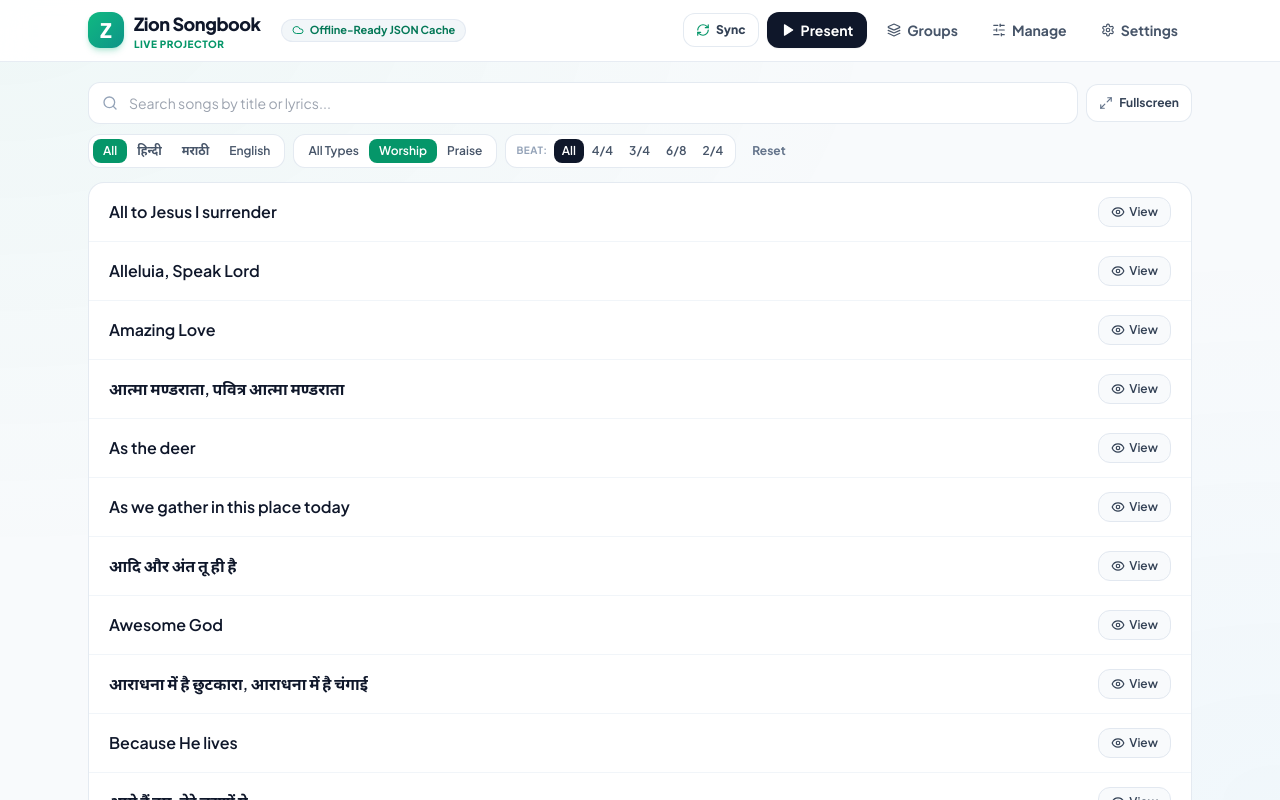
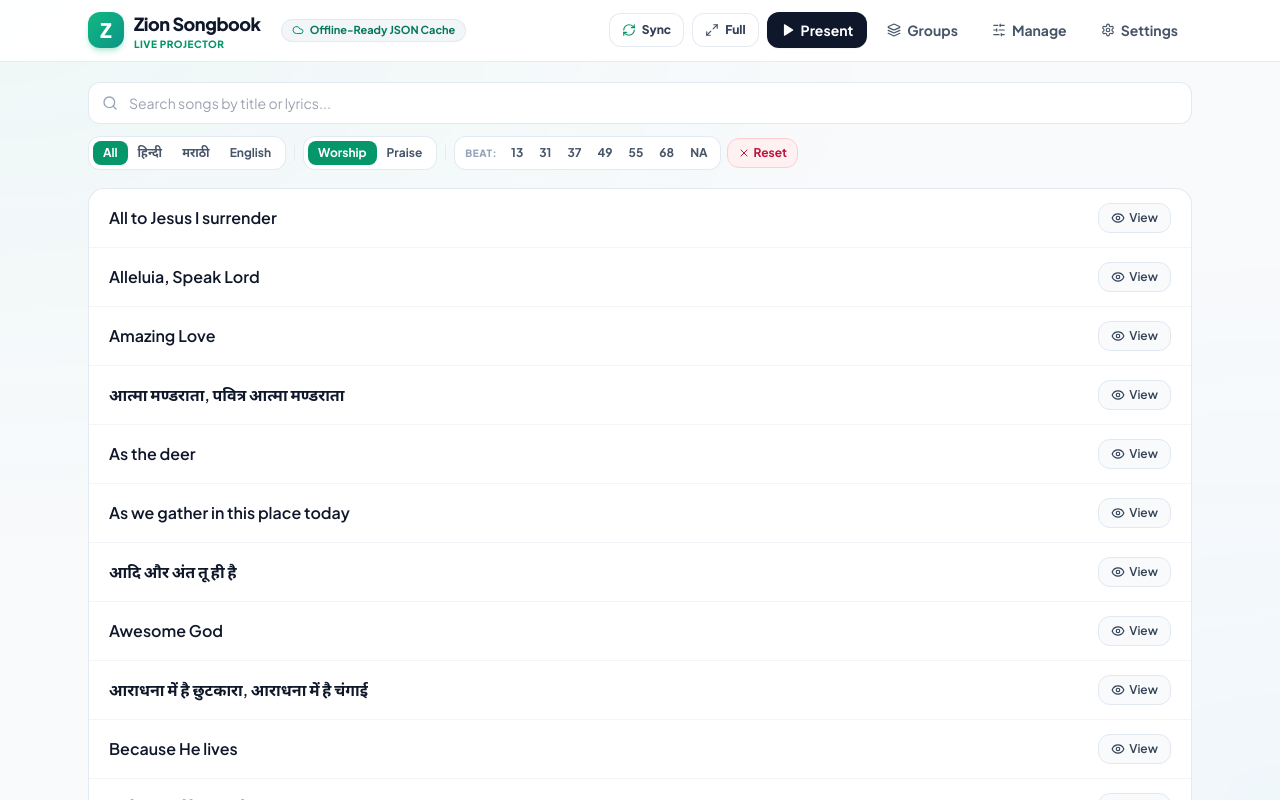
Before and after one commit to codelift-projects/songbook, a React (Vite) app: page / in a window 1280 px wide. Both pictures are taken after a click on the button "Worship". Shown: the top 800 px of the page. Built offline with nearby package versions, Linux system fonts and the light colour scheme; no server answers; the database is empty.

Commit message:
feat: navbar fullscreen toggle, prebuilt filter bar with 13/31/37/49/55/68/NA beats and integer tempo

```diff
--- a/src/components/BeatTempoModal.jsx
+++ b/src/components/BeatTempoModal.jsx
@@ -1,14 +1,14 @@
 import { useState, useEffect, useRef } from 'react';
 import { X, Check, Activity, Music, Sparkles } from 'lucide-react';
 
-const COMMON_BEATS = ['4/4', '3/4', '6/8', '2/4'];
+const BEAT_PRESETS = ['13', '31', '37', '49', '55', '68', 'NA'];
 
 export default function BeatTempoModal({ open, song, onClose, onSave }) {
   if (!open || !song) return null;
 
   const [songType, setSongType] = useState(song.type === 'praise' ? 'praise' : 'worship');
-  const [beat, setBeat] = useState(song.beat || '4/4');
-  const [tempo, setTempo] = useState(song.tempo != null ? Number(song.tempo) : 75);
+  const [beat, setBeat] = useState(song.beat || '13');
+  const [tempo, setTempo] = useState(song.tempo != null ? Math.round(Number(song.tempo)) : 75);
   const [saving, setSaving] = useState(false);
   const [saveSuccess, setSaveSuccess] = useState(false);
 
@@ -19,8 +19,8 @@ export default function BeatTempoModal({ open, song, onClose, onSave }) {
   useEffect(() => {
     if (song) {
       setSongType(song.type === 'praise' ? 'praise' : 'worship');
-      setBeat(song.beat || '4/4');
-      setTempo(song.tempo != null ? Number(song.tempo) : 75);
+      setBeat(song.beat || '');
+      setTempo(song.tempo != null ? Math.round(Number(song.tempo)) : 75);
       setSaveSuccess(false);
       tapTimesRef.current = [];
       setTapDisplay(null);
@@ -142,13 +142,13 @@ export default function BeatTempoModal({ open, song, onClose, onSave }) {
               </span>
             </div>
 
-            <div className="grid grid-cols-4 gap-1.5 mb-2">
-              {COMMON_BEATS.map((b) => (
+            <div className="grid grid-cols-4 sm:grid-cols-7 gap-1.5 mb-2">
+              {BEAT_PRESETS.map((b) => (
                 <button
                   key={b}
                   type="button"
                   onClick={() => setBeat(b)}
-                  className={`rounded-xl border py-2 text-xs font-black transition ${
+                  className={`rounded-xl border py-1.5 px-1 text-xs font-black transition ${
                     beat === b
                       ? 'border-emerald-600 bg-emerald-600 text-white shadow-2xs'
                       : 'border-slate-200 bg-white text-slate-700 hover:bg-slate-50'
@@ -161,41 +161,45 @@ export default function BeatTempoModal({ open, song, onClose, onSave }) {
 
             <input
               type="text"
-              placeholder="Or custom beat (e.g. 12/8, 2/4)..."
+              placeholder="Or add custom beat (e.g. 13, 31, 4/4)..."
               value={beat}
               onChange={(e) => setBeat(e.target.value)}
               className="w-full rounded-xl border border-slate-200/90 bg-slate-50/60 px-3 py-2 text-xs font-bold text-slate-800 focus:bg-white focus:border-emerald-600 focus:outline-none focus:ring-1 focus:ring-emerald-600"
             />
           </div>
 
-          {/* Tempo (BPM) */}
+          {/* Tempo (BPM) - Integer Number */}
           <div>
             <div className="flex items-center justify-between mb-1.5">
               <label className="block text-xs font-black text-slate-700">
                 Tempo (BPM)
               </label>
               <span className="text-xs font-black text-emerald-700 flex items-center gap-1">
-                ♩ {tempo} BPM
+                ♩ {tempo ? Math.round(Number(tempo)) : '--'} BPM
               </span>
             </div>
 
-            {/* Slider and direct input */}
+            {/* Slider and direct integer input */}
             <div className="flex items-center gap-3">
               <input
                 type="range"
                 min="40"
-                max="200"
+                max="220"
                 step="1"
-                value={tempo}
-                onChange={(e) => setTempo(Number(e.target.value))}
+                value={tempo || 75}
+                onChange={(e) => setTempo(Math.round(Number(e.target.value)))}
                 className="w-full accent-emerald-600 cursor-pointer"
               />
               <input
                 type="number"
                 min="30"
                 max="260"
+                step="1"
                 value={tempo}
-                onChange={(e) => setTempo(Number(e.target.value))}
+                onChange={(e) => {
+                  const val = parseInt(e.target.value, 10);
+                  setTempo(isNaN(val) ? '' : Math.max(0, Math.min(300, val)));
+                }}
                 className="w-16 rounded-xl border border-slate-200 text-center py-1.5 text-xs font-black text-slate-900 focus:border-emerald-600 focus:outline-none"
               />
             </div>
@@ -207,7 +211,7 @@ export default function BeatTempoModal({ open, song, onClose, onSave }) {
                   <button
                     key={delta}
                     type="button"
-                    onClick={() => setTempo((t) => Math.max(30, Math.min(260, t + delta)))}
+                    onClick={() => setTempo((t) => Math.max(30, Math.min(260, Math.round((Number(t) || 75) + delta))))}
                     className="rounded-lg border border-slate-200 bg-white px-2 py-1 text-[11px] font-bold text-slate-700 hover:bg-slate-50 transition"
                   >
                     {delta > 0 ? `+${delta}` : delta}
--- a/src/components/Layout.jsx
+++ b/src/components/Layout.jsx
@@ -1,3 +1,4 @@
+import { useState, useEffect } from 'react';
 import { NavLink, Outlet } from 'react-router-dom';
 import { isSupabaseConfigured } from '../lib/supabase';
 import { useSongs } from '../store/SongContext';
@@ -8,11 +9,46 @@ import {
   SlidersHorizontal,
   Play,
   Layers,
-  RefreshCw
+  RefreshCw,
+  Maximize2,
+  Minimize2
 } from 'lucide-react';
 
 export default function Layout() {
   const { syncing, syncProgress, syncWithCloud, lastSyncTime } = useSongs();
+  const [isFullscreen, setIsFullscreen] = useState(() => Boolean(document.fullscreenElement));
+
+  useEffect(() => {
+    const handleFsChange = () => {
+      setIsFullscreen(Boolean(document.fullscreenElement));
+    };
+    document.addEventListener('fullscreenchange', handleFsChange);
+    document.addEventListener('webkitfullscreenchange', handleFsChange);
+    return () => {
+      document.removeEventListener('fullscreenchange', handleFsChange);
+      document.removeEventListener('webkitfullscreenchange', handleFsChange);
+    };
+  }, []);
+
+  const toggleAppFullscreen = async () => {
+    try {
+      if (!document.fullscreenElement) {
+        if (document.documentElement.requestFullscreen) {
+          await document.documentElement.requestFullscreen();
+        } else if (document.documentElement.webkitRequestFullscreen) {
+          await document.documentElement.webkitRequestFullscreen();
+        }
+      } else {
+        if (document.exitFullscreen) {
+          await document.exitFullscreen();
+        } else if (document.webkitExitFullscreen) {
+          await document.webkitExitFullscreen();
+        }
+      }
+    } catch (err) {
+      console.warn('Fullscreen toggle failed:', err.message);
+    }
+  };
 
   const formattedLastSync = lastSyncTime
     ? new Date(lastSyncTime).toLocaleTimeString([], { hour: '2-digit', minute: '2-digit' })
@@ -88,6 +124,27 @@ export default function Layout() {
               <RefreshCw className={`h-3.5 w-3.5 text-emerald-600 ${syncing ? 'animate-spin' : ''}`} />
               <span className="font-extrabold text-[11px] sm:text-xs">
                 {syncing ? `${syncProgress}%` : 'Sync'}
+              </span>
+            </button>
+
+            {/* Fullscreen Toggle Button */}
+            <button
+              type="button"
+              onClick={toggleAppFullscreen}
+              className={`flex items-center gap-1.5 rounded-xl border px-2.5 py-1.5 sm:px-3 sm:py-2 text-xs font-black transition-all shadow-2xs active:scale-95 ${
+                isFullscreen
+                  ? 'border-emerald-600 bg-emerald-600 text-white shadow-emerald-600/20'
+                  : 'border-slate-200/90 bg-white text-slate-700 hover:bg-slate-50 hover:text-slate-900 hover:border-slate-300'
+              }`}
+              title={isFullscreen ? 'Exit Fullscreen' : 'Enter Fullscreen'}
+            >
+              {isFullscreen ? (
+                <Minimize2 className="h-3.5 w-3.5" />
+              ) : (
+                <Maximize2 className="h-3.5 w-3.5 text-slate-600" />
+              )}
+              <span className="hidden sm:inline font-extrabold text-[11px] sm:text-xs">
+                {isFullscreen ? 'Exit' : 'Full'}
               </span>
             </button>
 
--- a/src/pages/SongEditor.jsx
+++ b/src/pages/SongEditor.jsx
@@ -38,7 +38,7 @@ export default function SongEditor() {
   const [titleAlt, setTitleAlt] = useState('');
   const [language, setLanguage] = useState('hindi'); // 'hindi' | 'marathi' | 'english'
   const [songType, setSongType] = useState('worship'); // 'praise' | 'worship'
-  const [beat, setBeat] = useState('4/4');
+  const [beat, setBeat] = useState('13');
   const [tempo, setTempo] = useState('75');
   const [stanzas, setStanzas] = useState([
     { id: 'st-1', label: 'Verse 1', text: '' },
@@ -529,21 +529,21 @@ export default function SongEditor() {
                     </span>
                   )}
                 </div>
-                <div className="flex gap-1.5 items-center">
+                <div className="space-y-1.5">
                   <input
                     type="text"
-                    placeholder="4/4"
+                    placeholder="e.g. 13, 31, 37, 49, 55, 68, NA"
                     value={beat}
                     onChange={(e) => setBeat(e.target.value)}
                     className="w-full rounded-xl border border-slate-200/90 px-3 py-2 text-xs font-black text-slate-900 focus:border-emerald-600 focus:outline-none focus:ring-2 focus:ring-emerald-600/15 transition shadow-2xs bg-slate-50/70 focus:bg-white"
                   />
-                  <div className="flex gap-1">
-                    {['4/4', '3/4', '6/8'].map((b) => (
+                  <div className="flex flex-wrap gap-1">
+                    {['13', '31', '37', '49', '55', '68', 'NA'].map((b) => (
                       <button
                         key={b}
                         type="button"
                         onClick={() => setBeat(b)}
-                        className={`rounded-lg border px-1.5 py-1 text-[10px] font-bold transition ${
+                        className={`rounded-lg border px-1.5 py-0.5 text-[10px] font-bold transition ${
                           beat === b
                             ? 'bg-emerald-600 text-white border-emerald-600'
                             : 'bg-white text-slate-600 border-slate-200 hover:bg-slate-50'
@@ -573,9 +573,13 @@ export default function SongEditor() {
                     type="number"
                     min="30"
                     max="260"
+                    step="1"
                     placeholder="75"
                     value={tempo}
-                    onChange={(e) => setTempo(e.target.value)}
+                    onChange={(e) => {
+                      const val = parseInt(e.target.value, 10);
+                      setTempo(isNaN(val) ? '' : String(val));
+                    }}
                     className="w-full rounded-xl border border-slate-200/90 px-3 py-2 text-xs font-black text-slate-900 focus:border-emerald-600 focus:outline-none focus:ring-2 focus:ring-emerald-600/15 transition shadow-2xs bg-slate-50/70 focus:bg-white"
                   />
                   <span className="text-[11px] font-bold text-slate-500 shrink-0">BPM</span>
--- a/src/pages/SongList.jsx
+++ b/src/pages/SongList.jsx
@@ -17,9 +17,7 @@ import {
   FileQuestion,
   Plus,
   CheckCircle2,
-  AlertCircle,
-  Maximize2,
-  Minimize2
+  AlertCircle
 } from 'lucide-react';
 
 const SEARCH_STORAGE_KEY = 'church-songbook:search_query';
@@ -39,7 +37,7 @@ export default function SongList() {
 
   const [langFilter, setLangFilter] = useState('all'); // 'all' | 'hindi' | 'marathi' | 'english'
   const [typeFilter, setTypeFilter] = useState('all'); // 'all' | 'worship' | 'praise'
-  const [beatFilter, setBeatFilter] = useState('all'); // 'all' | '4/4' | '3/4' | '6/8' | '2/4'
+  const [beatFilter, setBeatFilter] = useState('all'); // 'all' | '13' | '31' | '37' | '49' | '55' | '68' | 'NA'
 
   // Incomplete song flags
   const [incompleteFlags, setIncompleteFlags] = useState({});
@@ -49,41 +47,6 @@ export default function SongList() {
   const [isMissingModalOpen, setIsMissingModalOpen] = useState(false);
   const [modalKeyword, setModalKeyword] = useState('');
   const [toastMessage, setToastMessage] = useState(null);
-
-  // Fullscreen state synced with document for the entire application
-  const [isFullscreen, setIsFullscreen] = useState(() => Boolean(document.fullscreenElement));
-
-  useEffect(() => {
-    const handleFsChange = () => {
-      setIsFullscreen(Boolean(document.fullscreenElement));
-    };
-    document.addEventListener('fullscreenchange', handleFsChange);
-    document.addEventListener('webkitfullscreenchange', handleFsChange);
-    return () => {
-      document.removeEventListener('fullscreenchange', handleFsChange);
-      document.removeEventListener('webkitfullscreenchange', handleFsChange);
-    };
-  }, []);
-
-  const toggleAppFullscreen = async () => {
-    try {
-      if (!document.fullscreenElement) {
-        if (document.documentElement.requestFullscreen) {
-          await document.documentElement.requestFullscreen();
-        } else if (document.documentElement.webkitRequestFullscreen) {
-          await document.documentElement.webkitRequestFullscreen();
-        }
-      } else {
-        if (document.exitFullscreen) {
-          await document.exitFullscreen();
-        } else if (document.webkitExitFullscreen) {
-          await document.webkitExitFullscreen();
-        }
-      }
-    } catch (err) {
-      console.warn('Fullscreen toggle failed:', err.message);
-    }
-  };
 
   // Sync search state to sessionStorage
   useEffect(() => {
@@ -169,8 +132,16 @@ export default function SongList() {
           if (sType !== typeFilter) return false;
         }
         if (beatFilter !== 'all') {
-          const sBeat = (song.beat || '').trim();
-          if (sBeat !== beatFilter) return false;
+          const rawBeat = String(song.beat || '').trim();
+          if (beatFilter === 'NA') {
+            const isNa = !rawBeat || rawBeat.toUpperCase() === 'NA' || rawBeat === '-' || rawBeat.toLowerCase() === 'none';
+            if (!isNa) return false;
+          } else {
+            const bLower = rawBeat.toLowerCase();
+            const target = beatFilter.toLowerCase();
+            const matches = bLower === target || bLower.split(/[\s,/-]+/).includes(target) || bLower.includes(target);
+            if (!matches) return false;
+          }
         }
         return score > 0;
       })
@@ -197,11 +168,10 @@ export default function SongList() {
         </div>
       )}
 
-      {/* Search Bar and Filters: Language, Type (Worship/Praise), Beat */}
-      <div className="space-y-2 w-full max-w-full">
-        {/* Row 1: Search Bar & Fullscreen Toggle */}
-        <div className="flex items-center gap-2 w-full max-w-full">
-          <div className="relative flex-1 min-w-0">
+      {/* Search Bar and Prebuilt Filters */}
+      <div className="space-y-2.5 w-full max-w-full">
+        {/* Row 1: Full-Width Search Input */}
+        <div className="relative w-full">
           <Search className="absolute left-3.5 top-1/2 -translate-y-1/2 h-4 w-4 text-slate-400 pointer-events-none" />
           <input
             type="text"
@@ -243,35 +213,10 @@ export default function SongList() {
           </div>
         </div>
 
-          {/* Fullscreen Toggle Button on Home Page */}
-          <button
-            type="button"
-            onClick={toggleAppFullscreen}
-            className={`shrink-0 flex items-center gap-1.5 rounded-xl border px-2.5 sm:px-3 py-2.5 text-xs font-bold transition shadow-xs active:scale-95 ${
-              isFullscreen
-                ? 'border-emerald-600 bg-emerald-600 text-white shadow-emerald-600/20'
-                : 'border-slate-200/90 bg-white text-slate-700 hover:bg-slate-50 hover:text-emerald-700'
-            }`}
-            title={isFullscreen ? 'Exit Fullscreen Mode' : 'Make Entire App Fullscreen'}
-          >
-            {isFullscreen ? (
-              <>
-                <Minimize2 className="h-3.5 w-3.5" />
-                <span className="hidden md:inline">Exit Fullscreen</span>
-              </>
-            ) : (
-              <>
-                <Maximize2 className="h-3.5 w-3.5 text-slate-500" />
-                <span className="hidden md:inline">Fullscreen</span>
-              </>
-            )}
-          </button>
-        </div>
-
-        {/* Row 2: Filter Tabs (Language, Type of Song: Worship/Praise, Beat) */}
-        <div className="flex flex-wrap items-center gap-1.5 sm:gap-2 pt-0.5">
-          {/* Language Tabs */}
-          <div className="flex rounded-xl border border-slate-200/90 bg-white p-1 shadow-2xs overflow-x-auto">
+        {/* Row 2: Prebuilt Quick Filters Strip: Language | Worship/Praise | Beats (13, 31, 37, 49, 55, 68, NA) */}
+        <div className="flex items-center gap-1.5 overflow-x-auto pb-1 pt-0.5 select-none text-xs">
+          {/* Language Group */}
+          <div className="flex items-center rounded-xl border border-slate-200/90 bg-white p-1 shadow-2xs shrink-0">
             {[
               { id: 'all', label: 'All' },
               { id: 'hindi', label: 'हिन्दी' },
@@ -280,8 +225,9 @@ export default function SongList() {
             ].map((tab) => (
               <button
                 key={tab.id}
+                type="button"
                 onClick={() => setLangFilter(tab.id)}
-                className={`shrink-0 rounded-lg py-1 px-2.5 text-xs font-semibold transition-all ${
+                className={`shrink-0 rounded-lg py-1 px-2.5 text-xs font-bold transition-all ${
                   langFilter === tab.id
                     ? 'bg-emerald-600 text-white shadow-2xs'
                     : 'text-slate-600 hover:text-slate-900 hover:bg-slate-50'
@@ -292,52 +238,63 @@ export default function SongList() {
             ))}
           </div>
 
-          {/* Type of Song Filter: Worship / Praise */}
-          <div className="flex rounded-xl border border-slate-200/90 bg-white p-1 shadow-2xs overflow-x-auto">
+          <div className="h-4 w-px bg-slate-200/80 shrink-0 mx-0.5" />
+
+          {/* Type of Song: Worship / Praise */}
+          <div className="flex items-center rounded-xl border border-slate-200/90 bg-white p-1 shadow-2xs shrink-0">
             {[
-              { id: 'all', label: 'All Types' },
               { id: 'worship', label: 'Worship' },
               { id: 'praise', label: 'Praise' },
-            ].map((tab) => (
+            ].map((tab) => {
+              const active = typeFilter === tab.id;
+              return (
                 <button
                   key={tab.id}
-                onClick={() => setTypeFilter(tab.id)}
-                className={`shrink-0 rounded-lg py-1 px-2.5 text-xs font-semibold transition-all ${
-                  typeFilter === tab.id
+                  type="button"
+                  onClick={() => setTypeFilter((prev) => (prev === tab.id ? 'all' : tab.id))}
+                  className={`shrink-0 rounded-lg py-1 px-2.5 text-xs font-bold transition-all ${
+                    active
                       ? tab.id === 'praise'
                         ? 'bg-indigo-600 text-white shadow-2xs'
-                      : tab.id === 'worship'
-                      ? 'bg-emerald-600 text-white shadow-2xs'
-                      : 'bg-slate-900 text-white shadow-2xs'
+                        : 'bg-emerald-600 text-white shadow-2xs'
                       : 'text-slate-600 hover:text-slate-900 hover:bg-slate-50'
                   }`}
+                  title={active ? `Filter active: ${tab.label}. Click to unselect` : `Filter by ${tab.label}`}
                 >
                   {tab.label}
                 </button>
-            ))}
+              );
+            })}
           </div>
 
-          {/* Beat Filter */}
-          <div className="flex rounded-xl border border-slate-200/90 bg-white p-1 shadow-2xs overflow-x-auto items-center">
-            <span className="text-[10px] font-bold text-slate-400 px-1.5 uppercase tracking-wider hidden sm:inline">
+          <div className="h-4 w-px bg-slate-200/80 shrink-0 mx-0.5" />
+
+          {/* Beats: 13, 31, 37, 49, 55, 68, NA */}
+          <div className="flex items-center rounded-xl border border-slate-200/90 bg-white p-1 shadow-2xs shrink-0">
+            <span className="text-[10px] font-extrabold uppercase text-slate-400 px-1.5 tracking-wider hidden sm:inline">
               Beat:
             </span>
-            {['all', '4/4', '3/4', '6/8', '2/4'].map((b) => (
+            {['13', '31', '37', '49', '55', '68', 'NA'].map((b) => {
+              const active = beatFilter === b;
+              return (
                 <button
                   key={b}
-                onClick={() => setBeatFilter(b)}
-                className={`shrink-0 rounded-lg py-1 px-2 text-xs font-semibold transition-all ${
-                  beatFilter === b
+                  type="button"
+                  onClick={() => setBeatFilter((prev) => (prev === b ? 'all' : b))}
+                  className={`shrink-0 rounded-lg py-1 px-2 text-xs font-bold transition-all ${
+                    active
                       ? 'bg-slate-900 text-white shadow-2xs'
                       : 'text-slate-600 hover:text-slate-900 hover:bg-slate-50'
                   }`}
+                  title={active ? `Beat ${b} active. Click to unselect` : `Filter by beat ${b}`}
                 >
-                {b === 'all' ? 'All' : b}
+                  {b}
                 </button>
-            ))}
+              );
+            })}
           </div>
 
-          {/* Reset all filters button if any filter is active */}
+          {/* Reset Filters button */}
           {(langFilter !== 'all' || typeFilter !== 'all' || beatFilter !== 'all') && (
             <button
               type="button"
@@ -346,10 +303,11 @@ export default function SongList() {
                 setTypeFilter('all');
                 setBeatFilter('all');
               }}
-              className="rounded-lg px-2 py-1 text-xs font-bold text-slate-500 hover:text-slate-900 hover:bg-slate-100 transition shadow-2xs active:scale-95"
+              className="flex items-center gap-1 shrink-0 rounded-xl border border-rose-200 bg-rose-50 hover:bg-rose-100 text-rose-700 px-2.5 py-1.5 text-xs font-bold transition active:scale-95 shadow-2xs"
               title="Reset all filters"
             >
-              Reset
+              <X className="h-3 w-3" />
+              <span>Reset</span>
             </button>
           )}
         </div>
```
Lines whose indentation alone changed are shown as unchanged.
